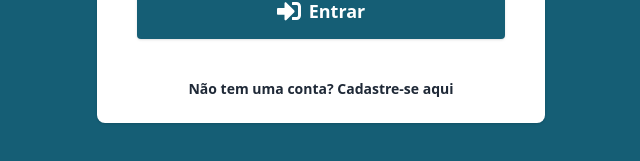
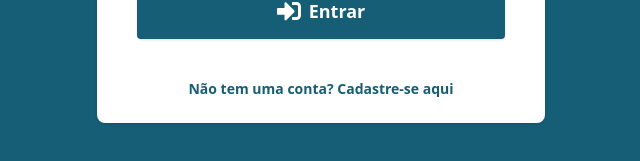
Before and after one commit to felipecechin/app-frontend-user-registration, a Next.js app: page /users/signin in a window 1280 px wide. Shown: the part 519-680 px from the top of the page, without its empty margins (319-959 px from the left). Built offline with nearby package versions, Linux system fonts and the light colour scheme; no server answers.

Commit message:
updated signin page styles

```diff
--- a/pages/users/signin.tsx
+++ b/pages/users/signin.tsx
@@ -16,7 +16,7 @@ export default function Signin(): JSX.Element {
                             <SigninForm />
                             <span className='flex justify-center'>
                                 <Link
-                                    className='inline-block mt-4 text-center text-sm text-gray-800 font-semibold'
+                                    className='inline-block mt-4 text-center text-sm text-cyan-800 font-semibold'
                                     href={'/users/signup'}
                                 >
                                     Não tem uma conta? Cadastre-se aqui
```
